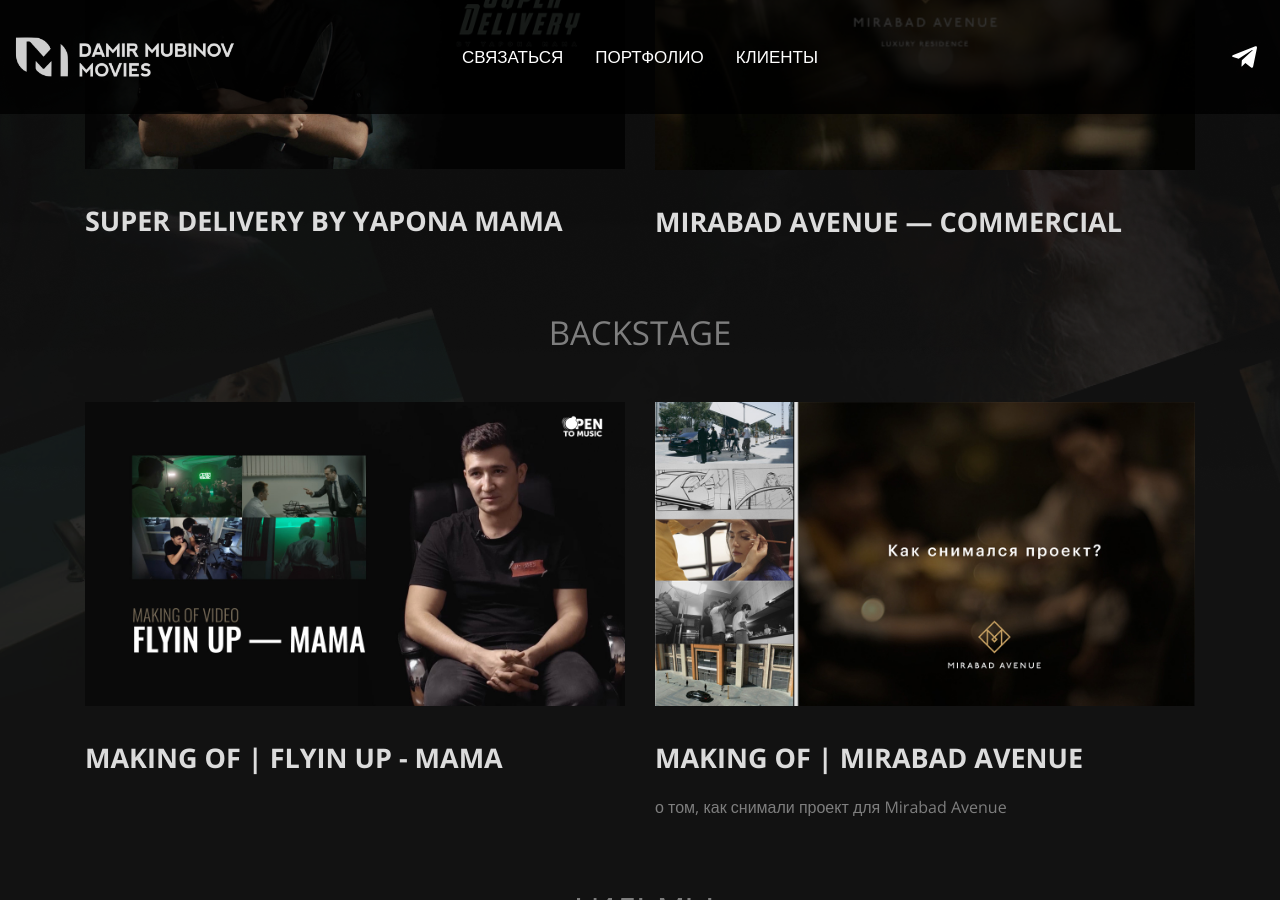
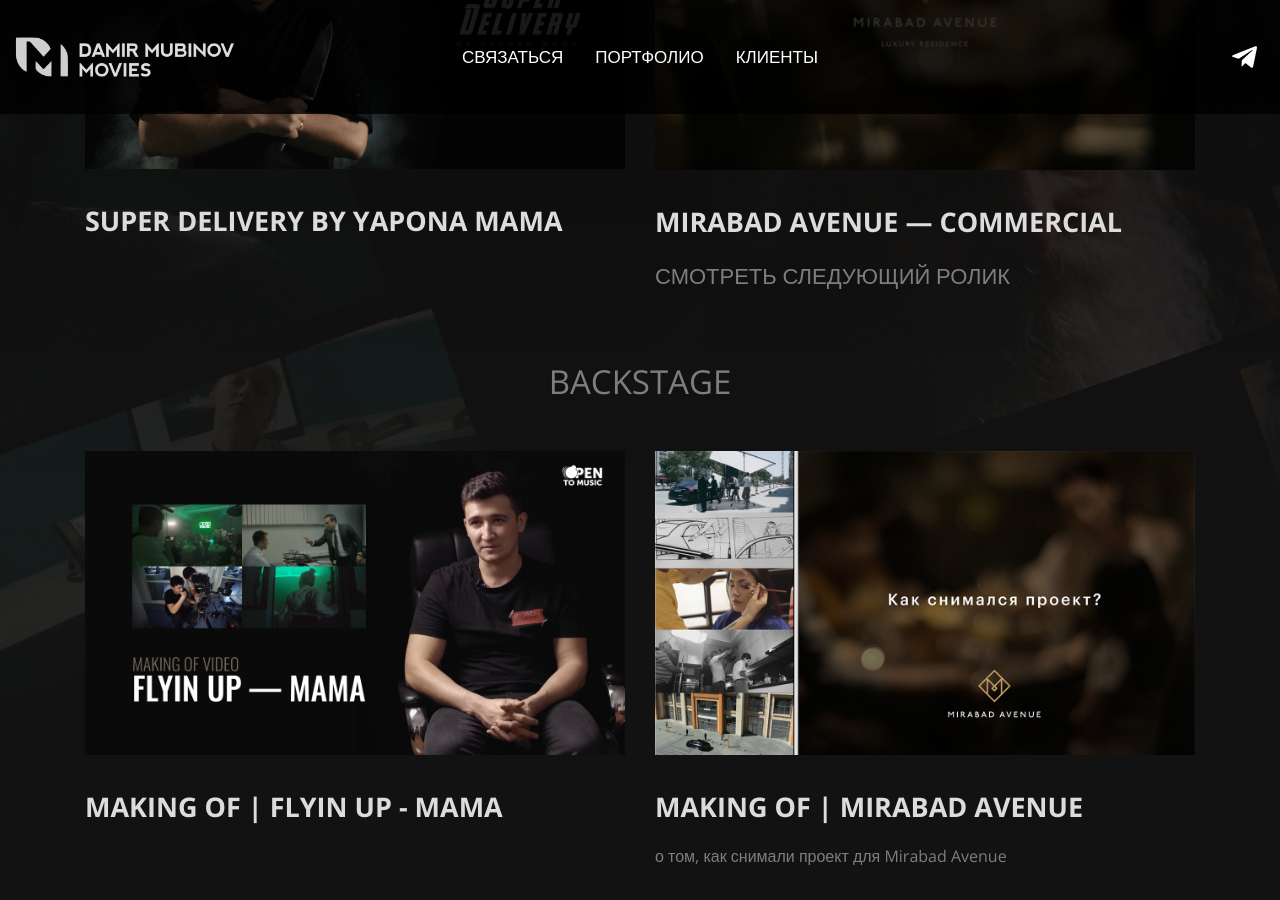
Before and after one commit to ryuldashev/mubinov, a Jekyll site: the page built from index.markdown, in a window 1280 px wide and 900 px high, scrolled down 3769 px. Built offline with Jekyll 4.4.1, drawn with Linux system fonts in a browser that asks for light colours.

Commit message:
Updated Mirabad

```diff
--- a/_posts/2020-09-05-mirabad.markdown
+++ b/_posts/2020-09-05-mirabad.markdown
@@ -3,7 +3,8 @@
 date: 2020-09-05 00:00:00 Z
 categories:
 - реклама
-case_link:
+case_link: https://www.youtube.com/watch?v=tR0AL4dnU2I&t=1s
 vimeo_link: https://vimeo.com/455007604
 image: "/uploads/mirabad_cover.jpg"
+case_title: смотреть следующий ролик
 ---
```
